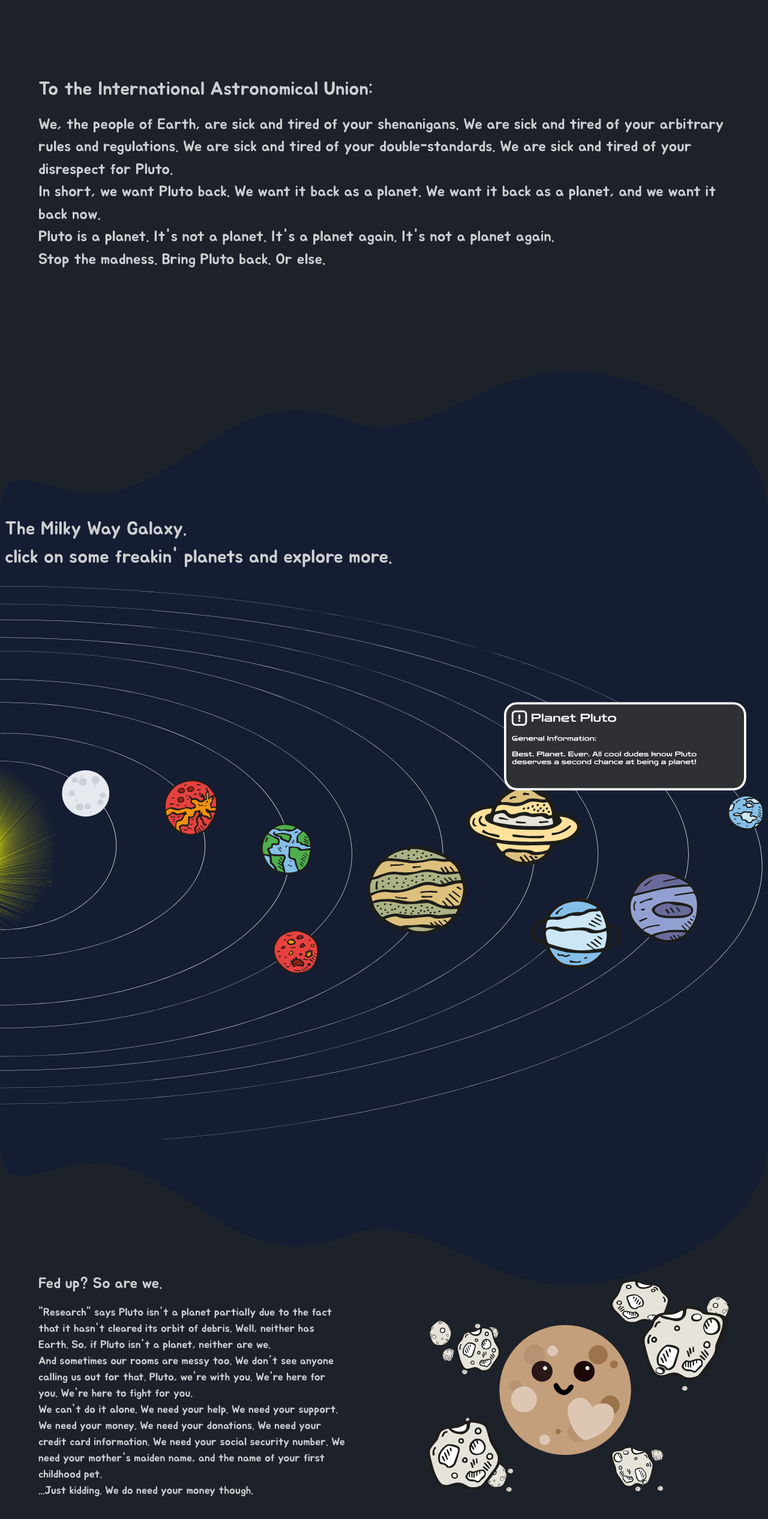
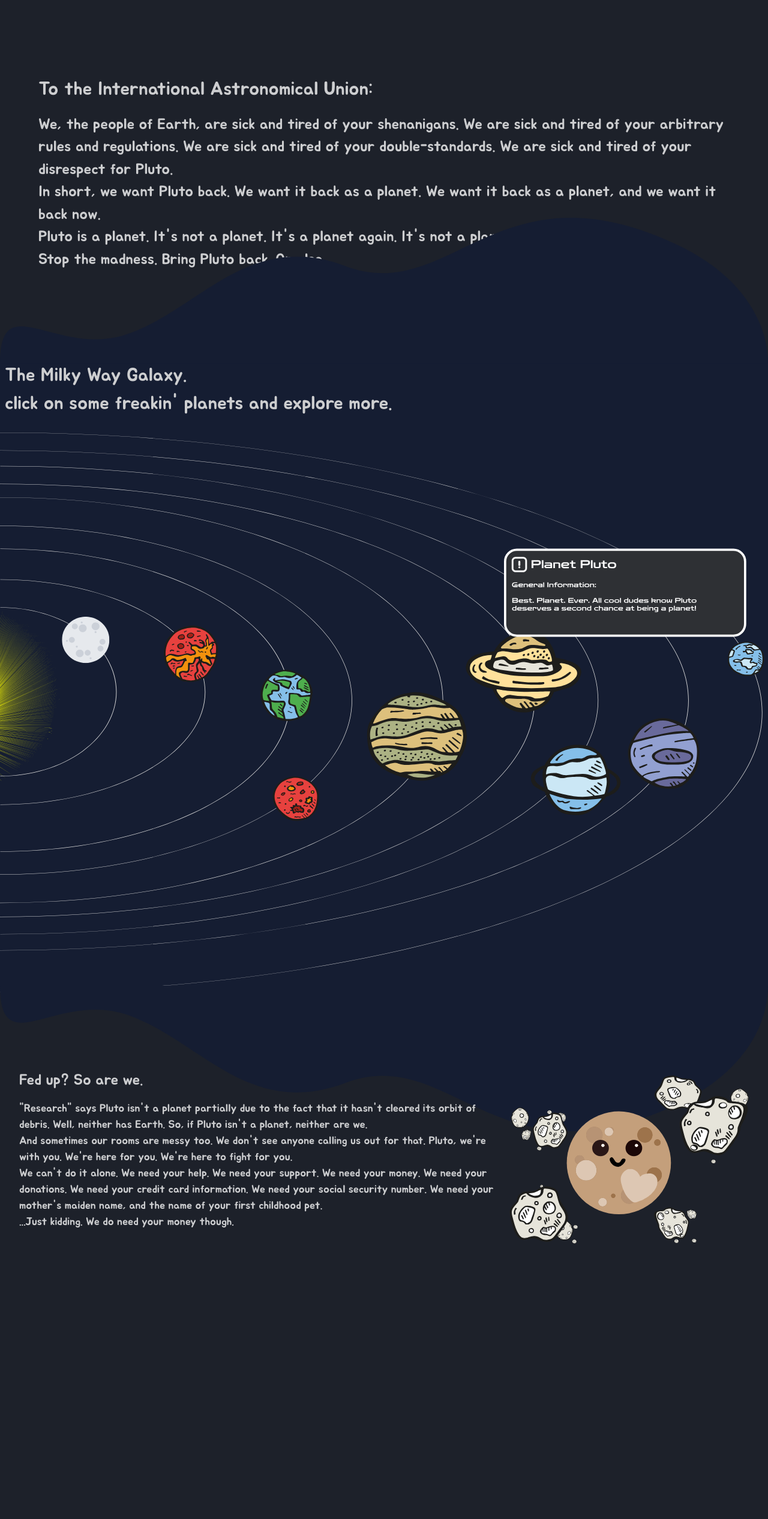
Before and after one commit to emilygorelik/reconsiderpluto, a React (Vite) app: page / in a window 1280 px wide. Shown: the part 1490-4022 px from the top of the page at 60% size. After the commit the page ends 3573 px from the top, so only its background shows below. Built offline with nearby package versions, Linux system fonts and the light colour scheme; what tailwindcss-animated would draw is missing.

Commit message:
mobile friendly. hurrah!!!!!

```diff
--- a/src/routes/Landing/Details.tsx
+++ b/src/routes/Landing/Details.tsx
@@ -1,6 +1,6 @@
 export const Details = () => {
   return (
-    <div className="relative px-4 pb-96 md:px-16">
+    <div className="relative px-4 pb-32 md:px-16">
       <h1>To the International Astronomical Union:</h1>
       <h2>
         We, the people of Earth, are sick and tired of your shenanigans. We are
--- a/src/routes/Landing/Fedup.tsx
+++ b/src/routes/Landing/Fedup.tsx
@@ -38,10 +38,10 @@ const SquiglyBottom = ({ className }: SquiglyProps) => {
 
 export const Fedup = () => {
   return (
-    <div className="relative flex min-h-screen">
-      <div className="my-auto w-1/2 px-16">
-        <h2 className="">Fed up? So are we.</h2>
-        <p className="">
+    <div className="relative mt-32 flex flex-col px-8 sm:flex-row">
+      <div className="mb-8 sm:w-2/3">
+        <h2>Fed up? So are we.</h2>
+        <p>
           "Research" says Pluto isn't a planet partially due to the fact that it
           hasn't cleared its orbit of debris. Well, neither has Earth. So, if
           Pluto isn't a planet, neither are we.
@@ -58,7 +58,7 @@ export const Fedup = () => {
           ...Just kidding. We do need your money though.
         </p>
       </div>
-      <PlutoAndComets className="w-1/2 p-16" />
+      <PlutoAndComets className="sm:w-1/3" />
     </div>
   );
 };
```
